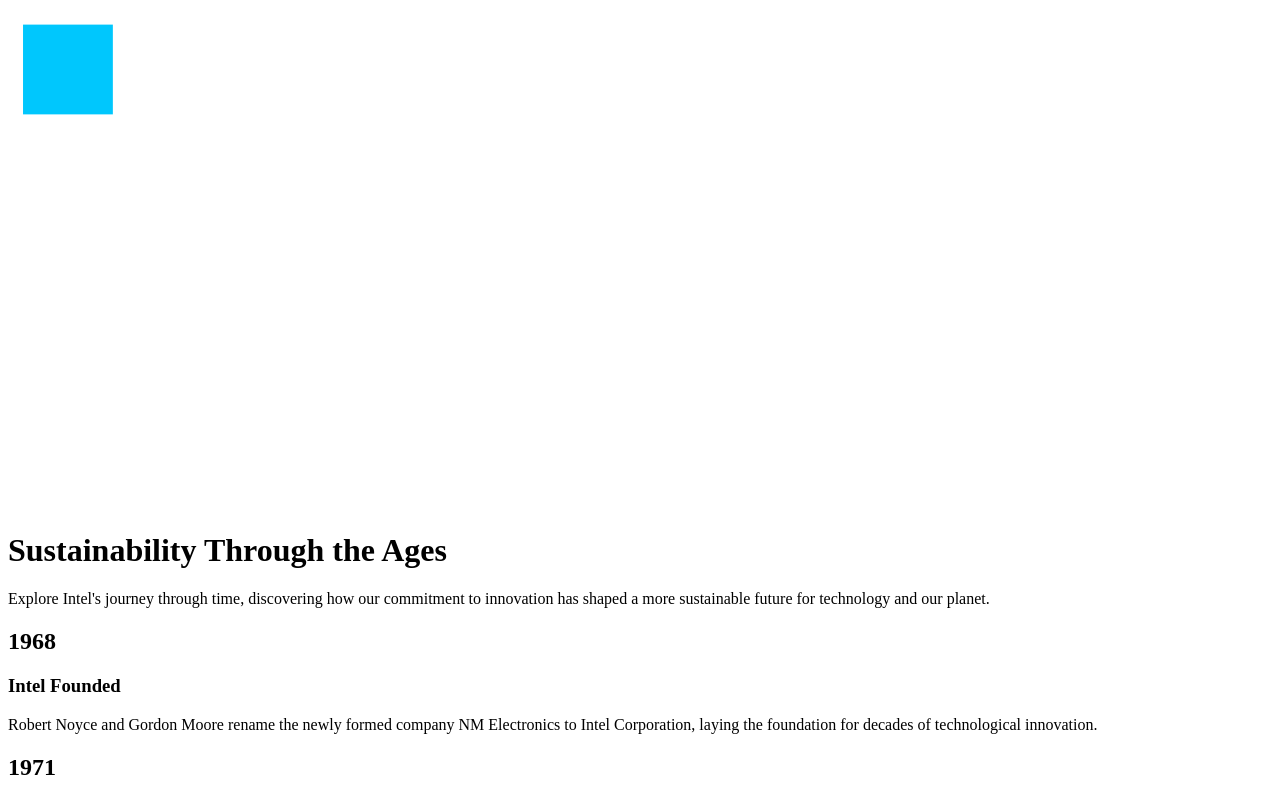
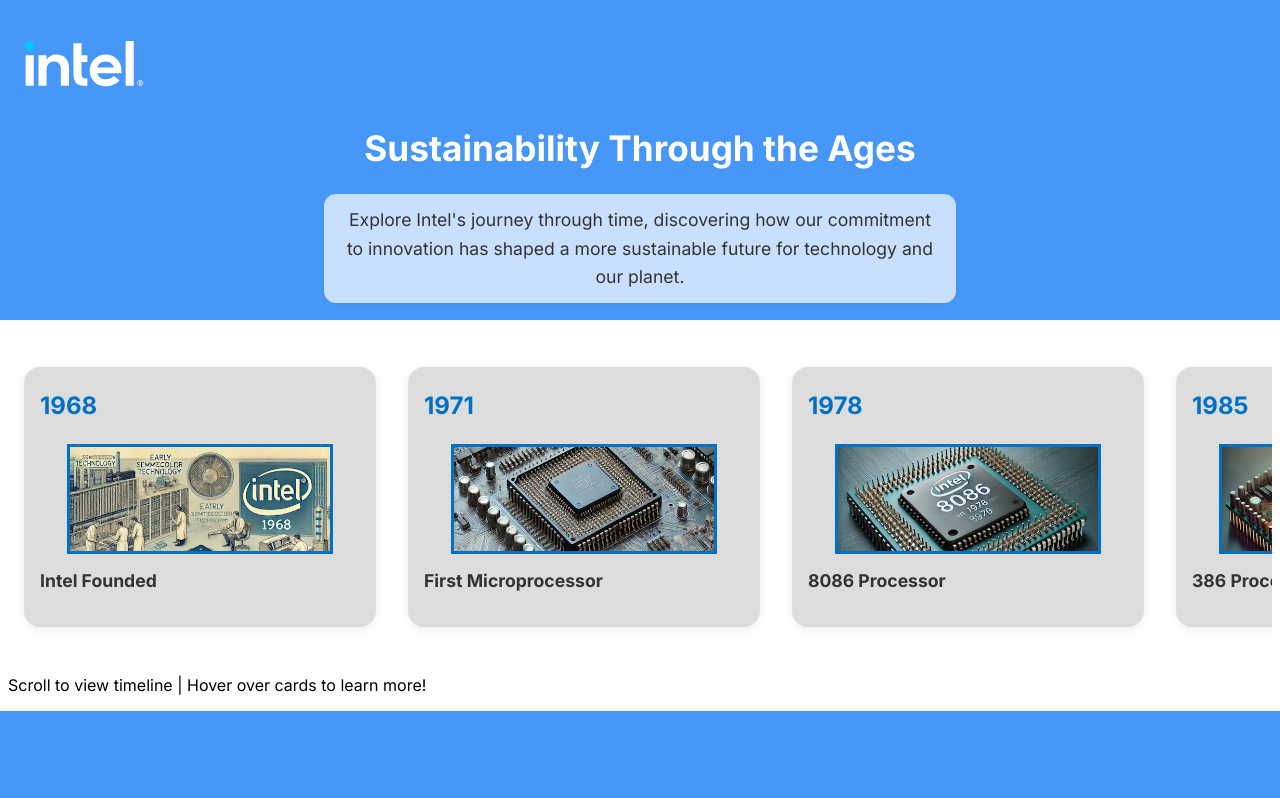
Before and after one commit to haleybrittman/Project-Intel-Sustainability, a plain HTML site: page index.html in a window 1280 px wide. Shown: the top 798 px of the page. Drawn offline with Linux system fonts and the light colour scheme; a web font is replaced by a local one.

Commit message:
adding timeline

```diff
--- a/index.html
+++ b/index.html
@@ -5,6 +5,9 @@
   <meta name="viewport" content="width=device-width, initial-scale=1.0" />
   <title>Intel: Sustainability Through the Ages</title>
   <link rel="stylesheet" href="style.css" />
+  <link rel="preconnect" href="https://fonts.googleapis.com">
+  <link rel="preconnect" href="https://fonts.gstatic.com" crossorigin>
+  <link href="https://fonts.googleapis.com/css2?family=Arimo:ital,wght@0,400..700;1,400..700&family=Epunda+Slab:ital,wght@0,300..900;1,300..900&family=Inter:ital,opsz,wght@0,14..32,100..900;1,14..32,100..900&family=Ubuntu:ital,wght@0,300;0,400;0,500;0,700;1,300;1,400;1,500;1,700&display=swap" rel="stylesheet">
 </head>
 <body>
 
@@ -28,13 +31,13 @@
   </header>
 
   <!-- Timeline Cards Section -->
-  <section>
+  <section class="timeline">
 
     <!-- Card 1: 1968 -->
-    <div>
+    <div class="timeline-card">
       <h2>1968</h2>
+      <img src="img/1.jpg" alt="Intel Founded" class="card-img-centered" />
       <h3>Intel Founded</h3>
-      <!-- Add image -->
       <p>
         Robert Noyce and Gordon Moore rename the newly formed company
         NM Electronics to Intel Corporation, laying the foundation for
@@ -43,10 +46,10 @@
     </div>
 
     <!-- Card 2: 1971 -->
-    <div>
+    <div class="timeline-card">
       <h2>1971</h2>
+      <img src="img/2.jpg" alt="First Microprocessor" class="card-img-centered" />
       <h3>First Microprocessor</h3>
-      <!-- Add image -->
       <p>
         Intel debuts the 4004, the world's first commercial microprocessor,
         igniting the microprocessor revolution and propelling the future
@@ -55,10 +58,10 @@
     </div>
 
     <!-- Card 3: 1978 -->
-    <div>
+    <div class="timeline-card">
       <h2>1978</h2>
+      <img src="img/3.jpg" alt="8086 Processor" class="card-img-centered" />
       <h3>8086 Processor</h3>
-      <!-- Add image -->
       <p>
         Launch of the 8086 processor, establishing the x86 architecture
         that drives countless PCs and servers in the modern era.
@@ -66,10 +69,10 @@
     </div>
 
     <!-- Card 4: 1985 -->
-    <div>
+    <div class="timeline-card">
       <h2>1985</h2>
+      <img src="img/4.jpg" alt="386 Processor" class="card-img-centered" />
       <h3>386 Processor</h3>
-      <!-- Add image -->
       <p>
         Intel introduces the 386 processor with 32-bit architecture,
         ushering in a new era of performance and multitasking for
--- a/style.css
+++ b/style.css
@@ -1 +1,174 @@
 /* Add your CSS here */
+
+body {
+  background: linear-gradient(to bottom, #4797f9 0%, #4797f9 45%, #fff 45%, #fff 100%);
+  font-family: "Inter", sans-serif;
+}
+
+header {
+  background: transparent;
+  z-index: 2;
+}
+
+header {
+  display: flex;
+  align-items: flex-start;
+  padding: 2rem 1rem 1rem 1rem;
+}
+
+header > div {
+  width: 100%;
+  display: flex;
+  flex-direction: column;
+  align-items: center;
+}
+
+header img {
+  width: 120px;
+  margin-bottom: 1rem;
+  align-self: flex-start;
+  margin-left: 0;
+  margin-right: auto;
+  display: block;
+}
+
+header h1 {
+  font-size: 2.2rem;
+  color: #ffffff;
+  margin-bottom: 0.5rem;
+  text-align: center;
+}
+
+header p {
+  font-size: 1.1rem;
+  color: #333;
+  margin-bottom: 1rem;
+  text-align: center;
+  max-width: 600px;
+  margin-left: auto;
+  margin-right: auto;
+  line-height: 1.6;
+  background: rgba(255,255,255,0.7);
+  padding: 0.75rem 1rem;
+  border-radius: 0.75rem;
+  box-shadow: 0 1px 4px rgba(0,0,0,0.04);
+}
+
+.timeline {
+  position: relative;
+  z-index: 1;
+  display: flex;
+  flex-direction: row;
+  overflow-x: auto;
+  gap: 2rem;
+  padding: 2rem 1rem;
+  scroll-snap-type: x mandatory;
+  -webkit-overflow-scrolling: touch;
+}
+
+.timeline > div {
+  background: #dddddd;
+  border-radius: 1rem;
+  box-shadow: 0 2px 8px rgba(0,0,0,0.08);
+  min-width: 300px;
+  max-width: 320px;
+  flex: 0 0 auto;
+  padding: 1.5rem 1rem;
+  display: flex;
+  flex-direction: column;
+  align-items: flex-start;
+  transition: transform 0.2s;
+}
+
+.timeline > div:hover {
+  transform: translateY(-8px) scale(1.03);
+  box-shadow: 0 4px 16px rgba(0,0,0,0.12);
+}
+
+.timeline h2 {
+  margin: 0 0 0.5rem 0;
+  font-size: 1.5rem;
+  color: #0071c5;
+}
+
+.timeline h3 {
+  margin: 0 0 0.75rem 0;
+  font-size: 1.1rem;
+  color: #333;
+}
+
+.timeline p {
+  margin: 0;
+  font-size: 1rem;
+  color: #444;
+}
+
+.timeline-card {
+  display: flex;
+  flex-direction: column;
+  align-items: center;
+  background: #f5f5f5;
+  border-radius: 1rem;
+  box-shadow: 0 2px 8px rgba(0,0,0,0.08);
+  min-width: 220px;
+  max-width: 240px;
+  flex: 0 0 auto;
+  padding: 1rem 0.5rem;
+  scroll-snap-align: center;
+}
+
+.card-img-centered {
+  display: block;
+  margin: 1rem auto;
+  max-width: 260px;
+  max-height: 210px;
+  width: 100%;
+  object-fit: contain;
+  border-radius: 0;
+  border: 3px solid #0071c5;
+  box-shadow: none;
+}
+
+.timeline-card h2 {
+  margin: 0 0 0.5rem 0;
+  font-size: 1.5rem;
+  color: #0071c5;
+  text-align: center;
+}
+
+.timeline-card h3 {
+  margin: 0 0 0.75rem 0;
+  font-size: 1.1rem;
+  color: #333;
+  text-align: center;
+}
+
+.timeline-card p {
+  margin: 0;
+  font-size: 1rem;
+  color: #444;
+  text-align: center;
+  opacity: 0;
+  transition: opacity 0.3s;
+  height: 0;
+  overflow: hidden;
+}
+
+.timeline-card:hover p {
+  opacity: 1;
+  height: auto;
+  transition: opacity 0.3s;
+}
+
+/* Responsive: Stack cards vertically on small screens */
+@media (max-width: 900px) {
+  .timeline {
+    flex-direction: column;
+    gap: 1.5rem;
+    align-items: center;
+  }
+  .timeline > div {
+    max-width: 95vw;
+    min-width: 260px;
+  }
+}
```
